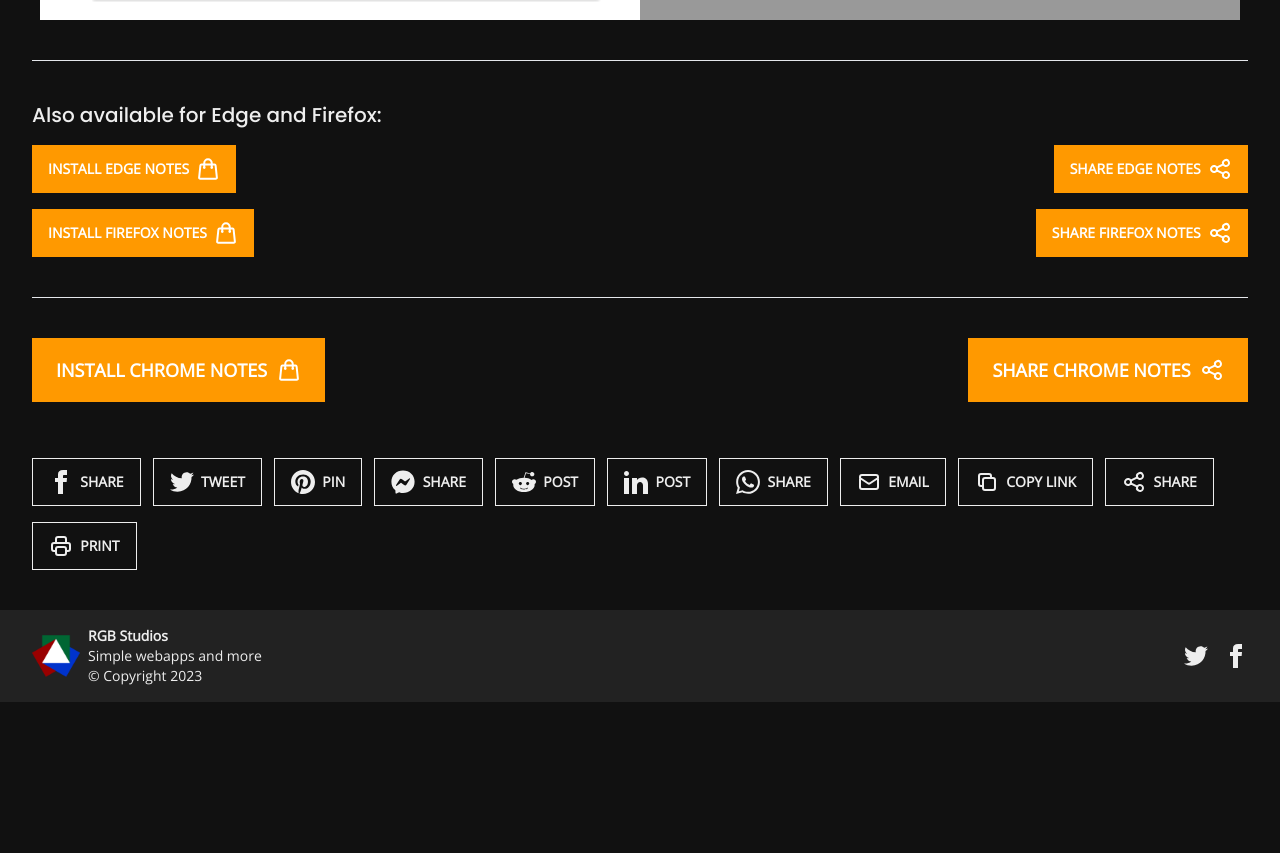
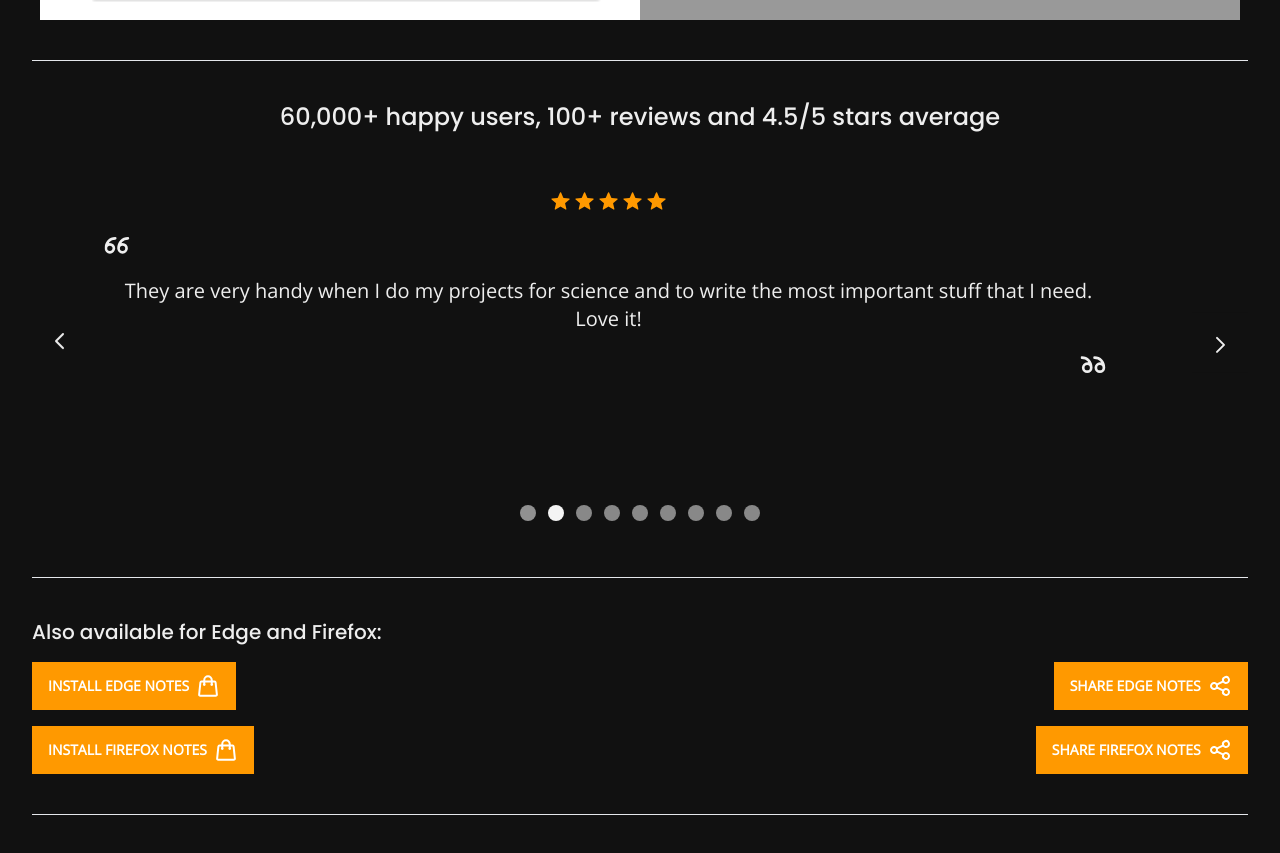
Before and after one commit to rgbstudios/rgbstudios.github.io, a SvelteKit app: page /projects/chrome-notes in a window 1280 px wide. Shown: the part 4159-5012 px from the top of the page. Before the commit the page ends 4861 px from the top, so only its background shows below. Built offline with nearby package versions, Linux system fonts and the light colour scheme.

Commit message:
Add review carousel

```diff
--- a/src/lib/components/Icon.svelte
+++ b/src/lib/components/Icon.svelte
@@ -17,6 +17,14 @@
 			// "dices" jam-icons.com
 			fill: true,
 			path: 'M11 0C12.7 0 14 1.3 14 3L14 6 17 6C18.7 6 20 7.3 20 9L20 17C20 18.7 18.7 20 17 20L9 20C7.3 20 6 18.7 6 17L6 14 3 14C1.3 14 0 12.7 0 11L0 3C0 1.3 1.3 0 3 0L11 0ZM17 8 9 8C8.5 8 8.1 8.4 8 8.9L8 9 8 17C8 17.5 8.4 17.9 8.9 18L9 18 17 18C17.5 18 17.9 17.6 18 17.1L18 17 18 9C18 8.5 17.6 8.1 17.1 8L17 8ZM10 15C10.6 15 11 15.4 11 16 11 16.6 10.6 17 10 17 9.4 17 9 16.6 9 16 9 15.4 9.4 15 10 15ZM16 15C16.6 15 17 15.4 17 16 17 16.6 16.6 17 16 17 15.4 17 15 16.6 15 16 15 15.4 15.4 15 16 15ZM13 12C13.6 12 14 12.4 14 13 14 13.6 13.6 14 13 14 12.4 14 12 13.6 12 13 12 12.4 12.4 12 13 12ZM11.1 2 11 2 3 2C2.5 2 2.1 2.4 2 2.9L2 3 2 11C2 11.5 2.4 11.9 2.9 12L3 12 6 12 6 9C6 7.3 7.3 6 9 6L12 6 12 3C12 2.5 11.6 2.1 11.1 2ZM10 9C10.6 9 11 9.4 11 10 11 10.6 10.6 11 10 11 9.4 11 9 10.6 9 10 9 9.4 9.4 9 10 9ZM16 9C16.6 9 17 9.4 17 10 17 10.6 16.6 11 16 11 15.4 11 15 10.6 15 10 15 9.4 15.4 9 16 9ZM4.5 9C5.1 9 5.5 9.4 5.5 10 5.5 10.5 5.1 11 4.5 11 4 11 3.5 10.5 3.5 10 3.5 9.4 4 9 4.5 9ZM4.5 6C5.1 6 5.5 6.4 5.5 7 5.5 7.5 5.1 8 4.5 8 4 8 3.5 7.5 3.5 7 3.5 6.4 4 6 4.5 6ZM4.5 3C5.1 3 5.5 3.4 5.5 4 5.5 4.5 5.1 5 4.5 5 4 5 3.5 4.5 3.5 4 3.5 3.4 4 3 4.5 3ZM9.5 3C10.1 3 10.5 3.4 10.5 4 10.5 4.5 10.1 5 9.5 5 9 5 8.5 4.5 8.5 4 8.5 3.4 9 3 9.5 3Z'
+		},
+		quote: {
+			// Designed by Justin
+			path: 'M1 8.5c0-4.5 3-7.5 7-7.5m-1 7.5a3 3 90 10-6 0 3 3 90 106 0M10.5 8.5c0-4.5 3-7.5 7-7.5m-1 7.5a3 3 90 10-6 0 3 3 90 106 0'
+		},
+		quote_end: {
+			// Designed by Justin
+			path: 'M17.5 20c0-4.5-3-7.5-7-7.5m1 7.5a3 3 90 116 0 3 3 90 11-6 0M8 20c0-4.5-3-7.5-7-7.5m1 7.5a3 3 90 116 0 3 3 90 11-6 0'
 		},
 		// "arrow-in" iconsvg.xyz
 		open: {
@@ -152,6 +160,13 @@
 		bag: {
 			path: 'M15.75 10.5V6a3.75 3.75 0 10-7.5 0v4.5m11.356-1.993 1.263 12c.07.665-.45 1.243-1.119 1.243H4.25a1.125 1.125 0 01-1.12-1.243l1.264-12A1.125 1.125 0 015.513 7.5h12.974c.576 0 1.059.435 1.119 1.007zM8.625 10.5a.375.375 0 11-.75 0 .375.375 0 01.75 0zm7.5 0a.375.375 0 11-.75 0 .375.375 0 01.75 0z'
 		},
+		star: {
+			path: 'M11.48 3.499a.562.562 0 011.04 0l2.125 5.111a.563.563 0 00.475.345l5.518.442c.499.04.701.663.321.988l-4.204 3.602a.563.563 0 00-.182.557l1.285 5.385a.562.562 0 01-.84.61l-4.725-2.885a.563.563 0 00-.586 0L6.982 20.54a.562.562 0 01-.84-.61l1.285-5.386a.562.562 0 00-.182-.557l-4.204-3.602a.563.563 0 01.321-.988l5.518-.442a.563.563 0 00.475-.345L11.48 3.5z'
+		},
+		star_fill: {
+			fill: true,
+			path: 'M11.48 3.499a.562.562 0 011.04 0l2.125 5.111a.563.563 0 00.475.345l5.518.442c.499.04.701.663.321.988l-4.204 3.602a.563.563 0 00-.182.557l1.285 5.385a.562.562 0 01-.84.61l-4.725-2.885a.563.563 0 00-.586 0L6.982 20.54a.562.562 0 01-.84-.61l1.285-5.386a.562.562 0 00-.182-.557l-4.204-3.602a.563.563 0 01.321-.988l5.518-.442a.563.563 0 00.475-.345L11.48 3.5z'
+		},
 		facebook: {
 			fill: true,
 			path: 'M9 8h-3v4h3v12h5v-12h3.642l.358-4h-4v-1.667c0-.955.192-1.333 1.115-1.333h2.885v-5h-3.808c-3.596 0-5.192 1.583-5.192 4.615v3.385z'
--- a/src/routes/projects/chrome-notes/+page.svelte
+++ b/src/routes/projects/chrome-notes/+page.svelte
@@ -17,6 +17,78 @@
 		edge: 'https://microsoftedge.microsoft.com/addons/detail/edge-notes/fiigjfolhmeakepmplcmljcnonjggine',
 		firefox: 'https://addons.mozilla.org/en-GB/firefox/addon/ff-notes/'
 	};
+
+	const reviews = [
+		// {
+		// 	stars: 5,
+		// 	date: 'May 14, 2023',
+		// 	author: 'Sidharth Vardhan',
+		// 	quote:
+		// 		'I hope developers try to develop this extensions. Not only this app has dark mode but also abilty to open in a separate window'
+		// },
+		{
+			stars: 5,
+			date: 'Feb 3, 2023',
+			author: 'Hristo Mihovski',
+			quote:
+				'They are very handy when I do my projects for science and to write the most important stuff that I need. Love it!'
+		},
+		{
+			stars: 5,
+			date: 'Jan 27, 2023',
+			author: 'Briana',
+			quote:
+				"A very nice note taking app! It has nice features like undo,  redo, titling notes, saving multiple notes at once, exporting, and even read aloud and spellcheck! It is super convenient for when I have an idea and don't want to loose it."
+		},
+		{
+			stars: 5,
+			date: 'Nov 11, 2022',
+			author: 'Yum Yum',
+			quote:
+				'For me, this is the most simplest yet straight forward functionality. The feature I love the most that is not present in other web note is this can be opened in new window, completely detached from the web...floating anywhere in my desktop. Keep it up. '
+		},
+		{
+			stars: 5,
+			date: 'Sep 20, 2022',
+			author: 'Mary Angel Pamintuan',
+			quote: 'I use it for work and it is very helpful. I like the simplicity!'
+		},
+		{
+			stars: 5,
+			date: 'Jun 23, 2022',
+			author: 'hello hello',
+			quote:
+				'This is sooo helpful! Thank you so much. The new feature of adding multiple notes is exactly what I wanted for this extension. Thanks!'
+		},
+		{
+			stars: 5,
+			date: 'Jan 14, 2022',
+			author: 'Shekhar Singh',
+			quote:
+				'It is a great tool for anyone who just wants a simple and effective notepad with them whenever they need it the most. Great work devs.'
+		},
+		{
+			stars: 5,
+			date: 'Feb 22, 2021',
+			author: 'Jenna Dos Ramos',
+			quote:
+				'Chrome notes is an free, easy fast way to take notes without registration or login. It is perfect for writing to-do lists and taking notes during online class or working from home. All my notes are saved and I absolutely love how there is a dark mode for those late night study sessions. Other helpful tools they offer include keyboard short cuts, deleting your current notepad, downloading the file, immersive reader, and copy paste buttons. Overall would rate 10/10!'
+		},
+		{
+			stars: 5,
+			date: 'Jan 8, 2020',
+			author: 'Richard Alder',
+			quote:
+				'I’m really happy :). Your Note taking extension comes very light and  handy. It’s awesome.'
+		},
+		{
+			stars: 5,
+			date: 'Feb 8, 2019',
+			author: 'nakamura 0',
+			quote:
+				'Finally found a fast, simple note app that’s free, requires no registration or logins, and doesn’t vacum personal data. If you don’t require bloated software for simple tasks, Chrome Notes is perfect.'
+		}
+	];
 </script>
 
 <ProjectHeader
@@ -175,6 +247,33 @@
 
 <hr class="my-10" />
 
+<h3 class="text-center text-2xl my-4">60,000+ happy users, 100+ reviews and 4.5/5 stars average</h3>
+
+<Carousel
+	let:item={review}
+	items={reviews.map((review, i) => ({ id: i, ...review }))}
+	buttonStyle="secondary"
+>
+	<div class="text-center mx-16 mt-10 mb-20">
+		<div class="flex justify-center text-[#f90] mb-6">
+			{#each Array(review.stars) as _}
+				<Icon name="star_fill" />
+			{/each}
+			{#each Array(5 - review.stars) as _}
+				<Icon name="star" />
+			{/each}
+		</div>
+
+		<div class="mx-10">
+			<Icon name="quote" class="h-8" />
+			<p class="text-xl my-2">{review.quote}</p>
+			<Icon name="quote_end" class="h-8 ml-auto" />
+		</div>
+	</div>
+</Carousel>
+
+<hr class="my-10" />
+
 <h3 class="text-xl mt-10 mb-4">Also available for Edge and Firefox:</h3>
 
 {#each ['Edge', 'Firefox'] as browser}
```
